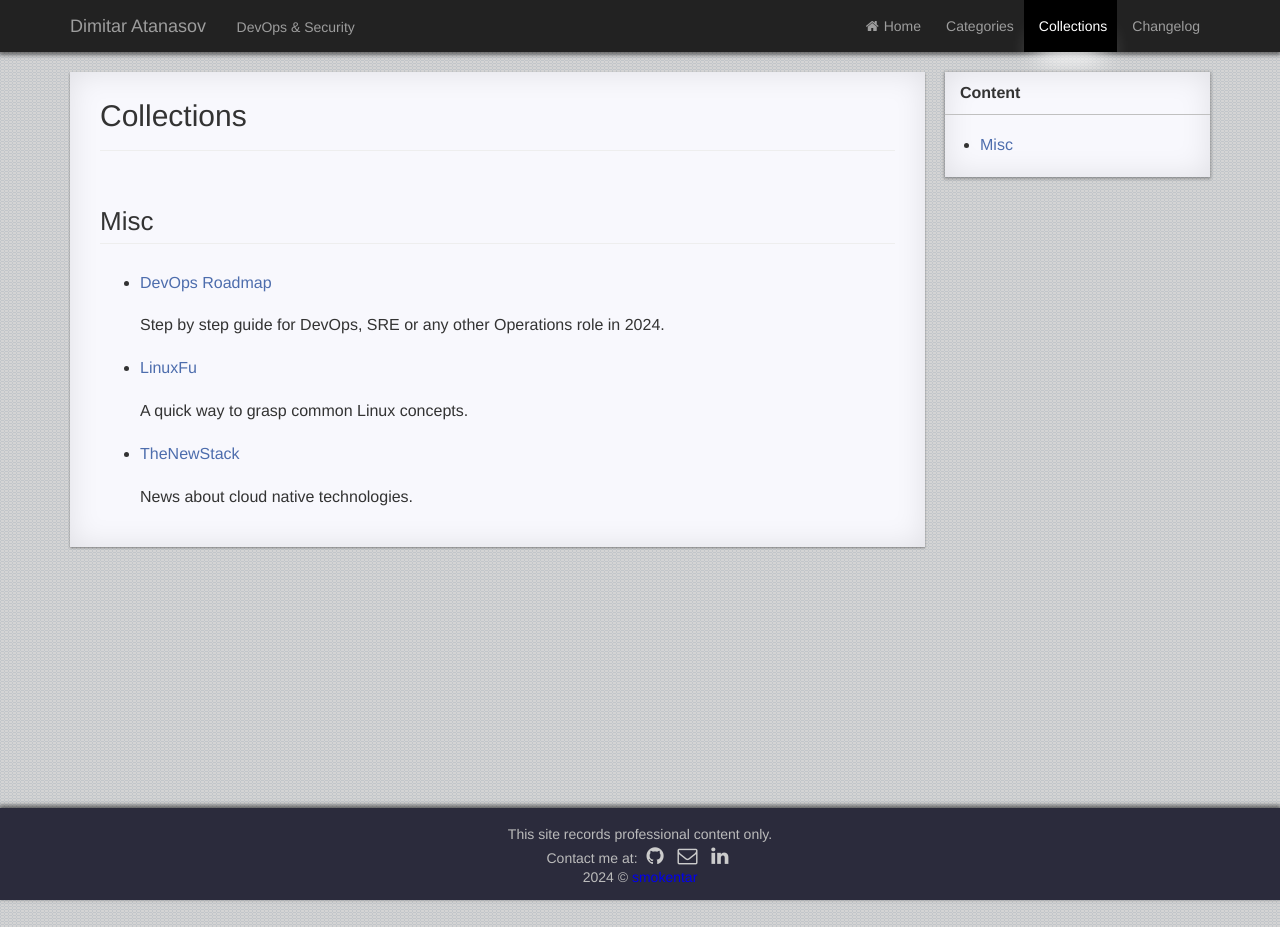
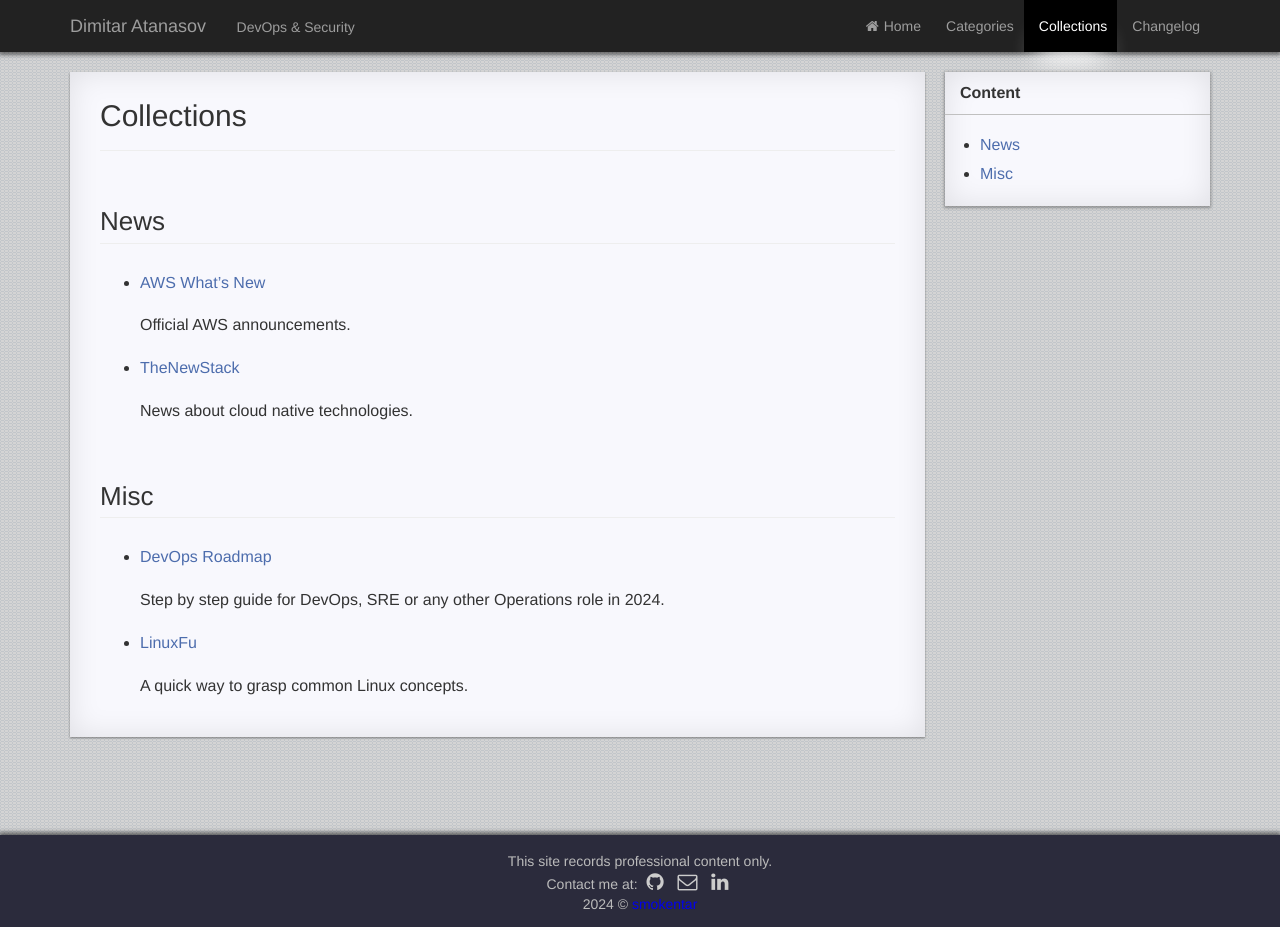
Before and after one commit to smokentar/smokentar, a Jekyll site: the page built from page/2collections.md, in a window 1280 px wide. Built offline with Jekyll 4.4.1, drawn with Linux system fonts in a browser that asks for light colours; comment, search, counter and statistics services are not loaded; a style sheet for code colours, icons or effects is not loaded.

Commit message:
Update collections

```diff
--- a/page/2collections.md
+++ b/page/2collections.md
@@ -8,16 +8,22 @@ type: page
 * content
 {:toc}
 
+## News
+
+* <a href="https://aws.amazon.com/new/" target="_blank">AWS What's New</a>
+
+    Official AWS announcements.
+
+* <a href="https://thenewstack.io/" target="_blank">TheNewStack</a>
+
+    News about cloud native technologies.
+
 ## Misc
 
-* [DevOps Roadmap](https://roadmap.sh/devops)
+* <a href="https://roadmap.sh/devops" target="_blank">DevOps Roadmap</a>
 
     Step by step guide for DevOps, SRE or any other Operations role in 2024.
 
-* [LinuxFu](https://linuxjourney.com/)
+* <a href="https://linuxjourney.com/" target="_blank">LinuxFu</a>
 
     A quick way to grasp common Linux concepts.
-
-* [TheNewStack](https://thenewstack.io/)
-
-    News about cloud native technologies.
```
